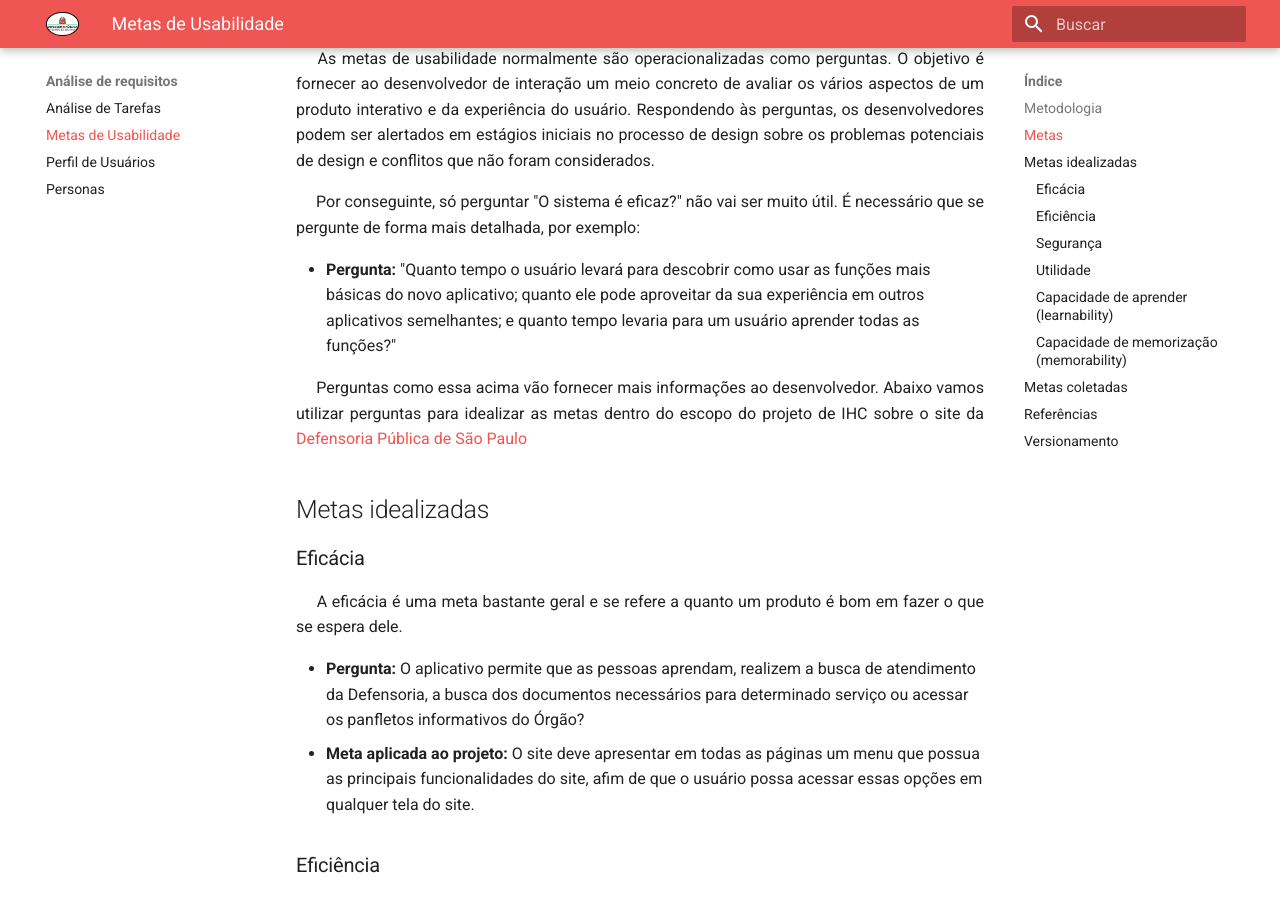
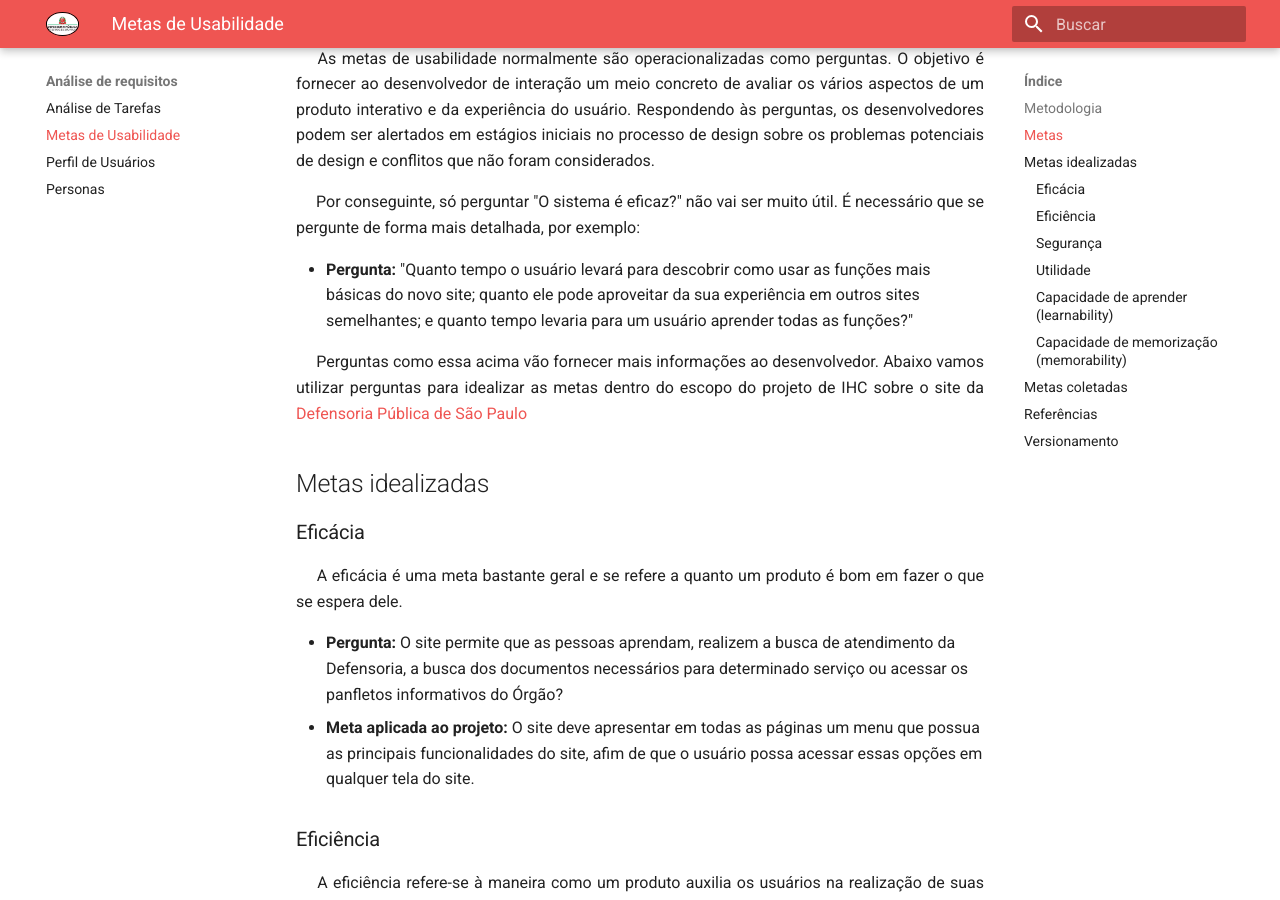
Before and after one commit to ailtonaires/2020.2-DefensoriaSP, an MkDocs documentation site: the page built from docs/análise-de-requisitos/metas-de-usabilidade.md, in a window 1280 px wide and 900 px high, scrolled down 820 px. Built offline with MkDocs 1.6.1 and Material for MkDocs 9.7.7, drawn with Linux system fonts in a browser that asks for light colours.

Commit message:
atualiza metas de usabilidade

```diff
--- a/docs/análise-de-requisitos/metas-de-usabilidade.md
+++ b/docs/análise-de-requisitos/metas-de-usabilidade.md
@@ -18,7 +18,7 @@
 
 <p align='justify'> &emsp; Por conseguinte, só perguntar "O sistema é eficaz?" não vai ser muito útil. É necessário que se pergunte de forma mais detalhada, por exemplo:</p>
 
-- **Pergunta:** "Quanto tempo o usuário levará para descobrir como usar as funções mais básicas do novo aplicativo; quanto ele pode aproveitar da sua experiência em outros aplicativos semelhantes; e quanto tempo levaria para um usuário aprender todas as funções?"
+- **Pergunta:** "Quanto tempo o usuário levará para descobrir como usar as funções mais básicas do novo site; quanto ele pode aproveitar da sua experiência em outros sites semelhantes; e quanto tempo levaria para um usuário aprender todas as funções?"
 
 <p align='justify'> &emsp; Perguntas como essa acima vão fornecer mais informações ao desenvolvedor. Abaixo vamos utilizar perguntas para idealizar as metas dentro do escopo do projeto de IHC sobre o site da <a href="https://www.defensoria.sp.def.br/dpesp/">Defensoria Pública de São Paulo</a></p>
 
@@ -29,7 +29,7 @@
 <p align='justify'> &emsp; A eficácia é uma meta bastante geral e se refere a quanto um produto é bom em fazer o
 que se espera dele.</p>
 
-- **Pergunta:** O aplicativo permite que as pessoas aprendam, realizem a busca de atendimento da Defensoria, a busca dos documentos necessários para determinado serviço ou acessar os panfletos informativos do Órgão?
+- **Pergunta:** O site permite que as pessoas aprendam, realizem a busca de atendimento da Defensoria, a busca dos documentos necessários para determinado serviço ou acessar os panfletos informativos do Órgão?
 - **Meta aplicada ao projeto:** O site deve apresentar em todas as páginas um menu que possua as principais funcionalidades do site, afim de que o usuário possa acessar essas opções em qualquer tela do site.
 
 ### Eficiência
```
